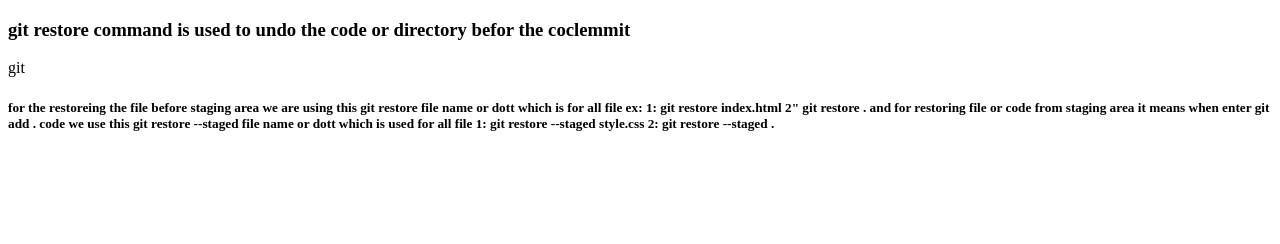
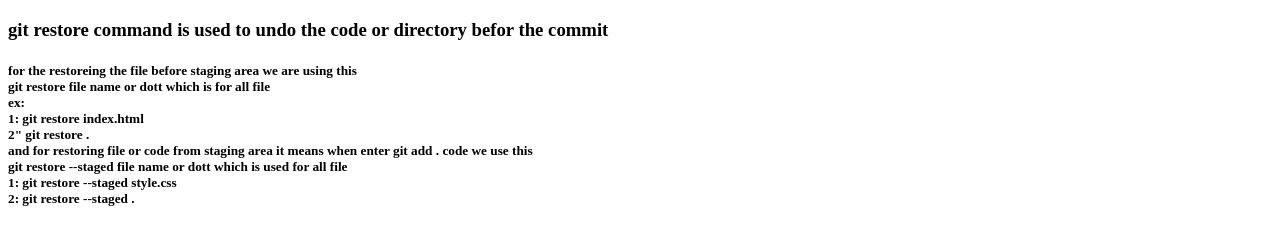
Before and after one commit to Absalamyar/git-restore-command, a plain HTML site: page index.html in a window 1280 px wide. Drawn offline with Linux system fonts and the light colour scheme.

Commit message:
git restore command

```diff
--- a/index.html
+++ b/index.html
@@ -6,21 +6,21 @@
     <title>git restore command</title>
 </head>
 <body>
-    <h3>git restore command is used to undo the code or directory befor the coclemmit</h3>git
+    <h3>git restore command is used to undo the code or directory befor the commit</h3>
     <h5>
-        for the restoreing the file before staging area we are using this
+        for the restoreing the file before staging area we are using this <br>
         <command>
-            git restore file name or dott which is for all file
-            ex:
-            1: git restore index.html
-            2" git restore .
+            git restore file name or dott which is for all file<br>
+            ex: <br>
+            1: git restore index.html<br>
+            2" git restore .<br>
 
         </command>
-        and for restoring file or code from staging area it means when enter git add . code we use this
+        and for restoring file or code from staging area it means when enter git add . code we use this <br>
         <command>
-            git restore --staged file name or dott which is used for all file
-            1: git restore --staged style.css
-            2: git restore --staged .
+            git restore --staged file name or dott which is used for all file<br>
+            1: git restore --staged style.css<br>
+            2: git restore --staged .<br>
         </command>
 
     </h5>
```
